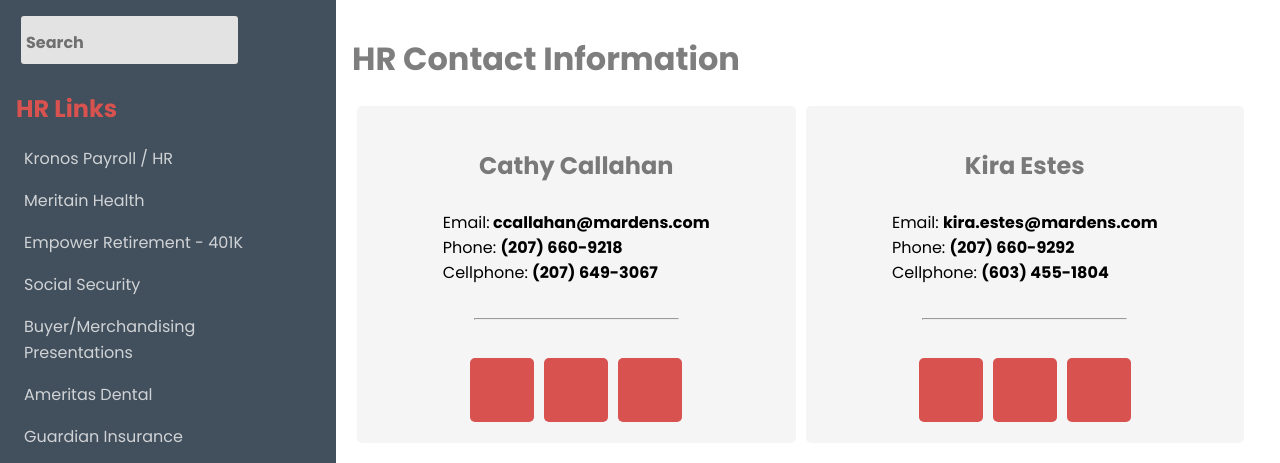
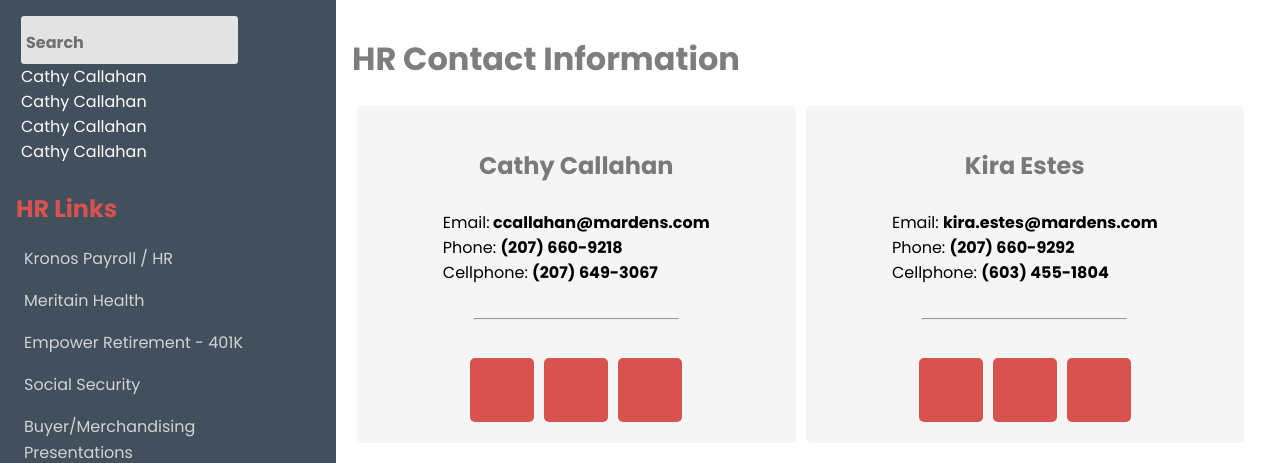
Before and after one commit to Drew-Chase/Mardens-HR, a PHP site: page / in a window 1280 px wide. Shown: the part 142-605 px from the top of the page. Run offline with PHP 8.4, Linux system fonts and the light colour scheme; some libraries are stand-ins or nearby versions.

Commit message:
Add search results display to index.php
The updated index.php file now includes a section for displaying search results. As a part of this enhancement, a div class "search-results" has been added right below the search input field. This will increase the usability and interactivity of the search feature.

```diff
--- a/index.php
+++ b/index.php
@@ -47,6 +47,12 @@
                 <div class="floating-input">
                     <input name="search" id="search" type="search" placeholder="Search">
                     <label for="search">Search</label>
+                    <div class="search-results">
+                        <div class="result">Cathy Callahan</div>
+                        <div class="result">Cathy Callahan</div>
+                        <div class="result">Cathy Callahan</div>
+                        <div class="result">Cathy Callahan</div>
+                    </div>
                 </div>
                 <?php
                 echo $markdown->text(file_get_contents($_SERVER['DOCUMENT_ROOT'] . '/assets/md/sidebar.md'));
```
